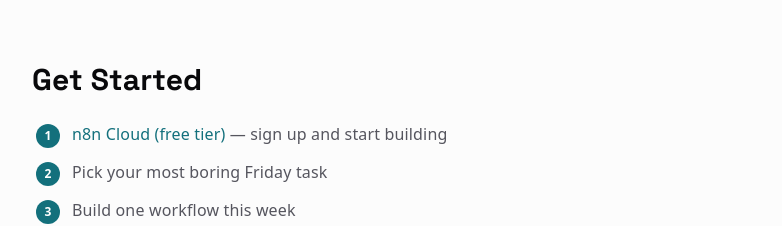
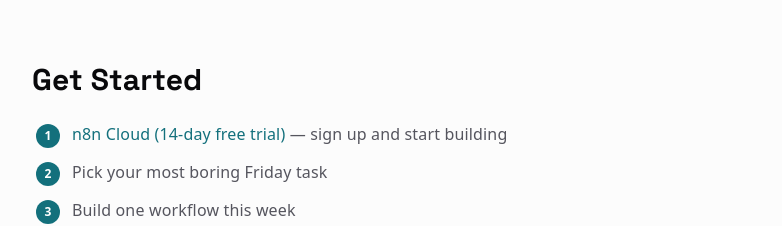
Before and after one commit to santifer-dev/cv-santiago, a React (Vite) app: page /n8n-for-pms in a window 1280 px wide. Shown: the part 5532-5758 px from the top of the page, without its empty margins (248-1030 px from the left). Built offline with nearby package versions, Linux system fonts and the light colour scheme; a web font is replaced by a local one.

Commit message:
fix: correct n8n pricing info — 14-day trial, no free tier on cloud

```diff
--- a/src/n8n-i18n.ts
+++ b/src/n8n-i18n.ts
@@ -161,7 +161,7 @@
     getStarted: {
       heading: 'Empieza',
       steps: [
-        { num: 1, text: '<a>n8n Cloud (free tier)</a> — regístrate y empieza a construir' },
+        { num: 1, text: '<a>n8n Cloud (14 días gratis)</a> — regístrate y empieza a construir' },
         { num: 2, text: 'Elige la tarea más aburrida de tu viernes' },
         { num: 3, text: 'Monta un workflow esta semana' },
       ],
@@ -202,7 +202,7 @@
         },
         {
           q: '¿n8n es gratis?',
-          a: 'Sí. Free tier en cloud con 5 workflows activos, o puedes hacer self-host completamente gratis sin límites. El free tier es suficiente para todo lo que se muestra aquí.',
+          a: 'Self-hosted es gratis para siempre (open source, sin límites). En cloud tienes 14 días de prueba gratis del plan Pro, sin tarjeta. Después desde 24 €/mes. Para lo que se muestra aquí, el trial sobra.',
         },
         {
           q: '¿Qué LLM debería usar para el clasificador?',
@@ -374,7 +374,7 @@
     getStarted: {
       heading: 'Get Started',
       steps: [
-        { num: 1, text: '<a>n8n Cloud (free tier)</a> — sign up and start building' },
+        { num: 1, text: '<a>n8n Cloud (14-day free trial)</a> — sign up and start building' },
         { num: 2, text: 'Pick your most boring Friday task' },
         { num: 3, text: 'Build one workflow this week' },
       ],
@@ -411,7 +411,7 @@
         },
         {
           q: 'Is n8n free?',
-          a: 'Free tier on cloud, or self-host for free. The free tier is enough for everything shown here.',
+          a: 'Self-hosted is free forever (open source, no limits). Cloud gives you a 14-day free trial of the Pro plan, no credit card required. After that, plans start at €24/month. The trial is more than enough for everything shown here.',
         },
         {
           q: 'What LLM should I use for the classifier?',
```
